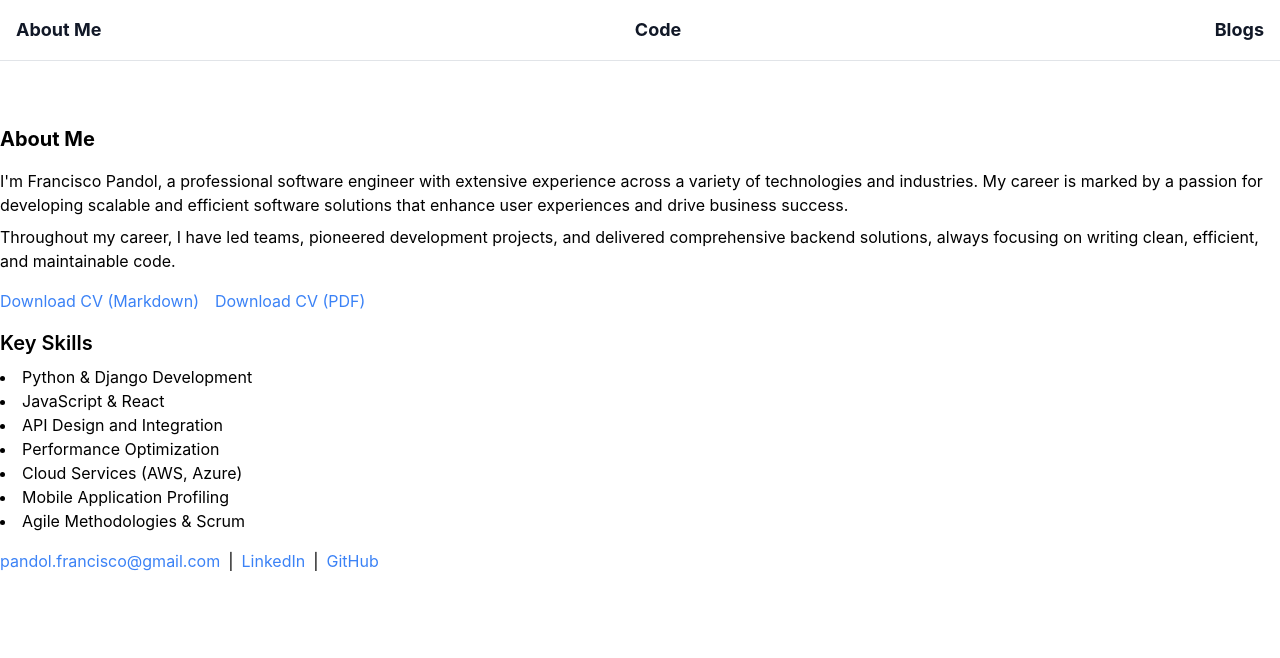
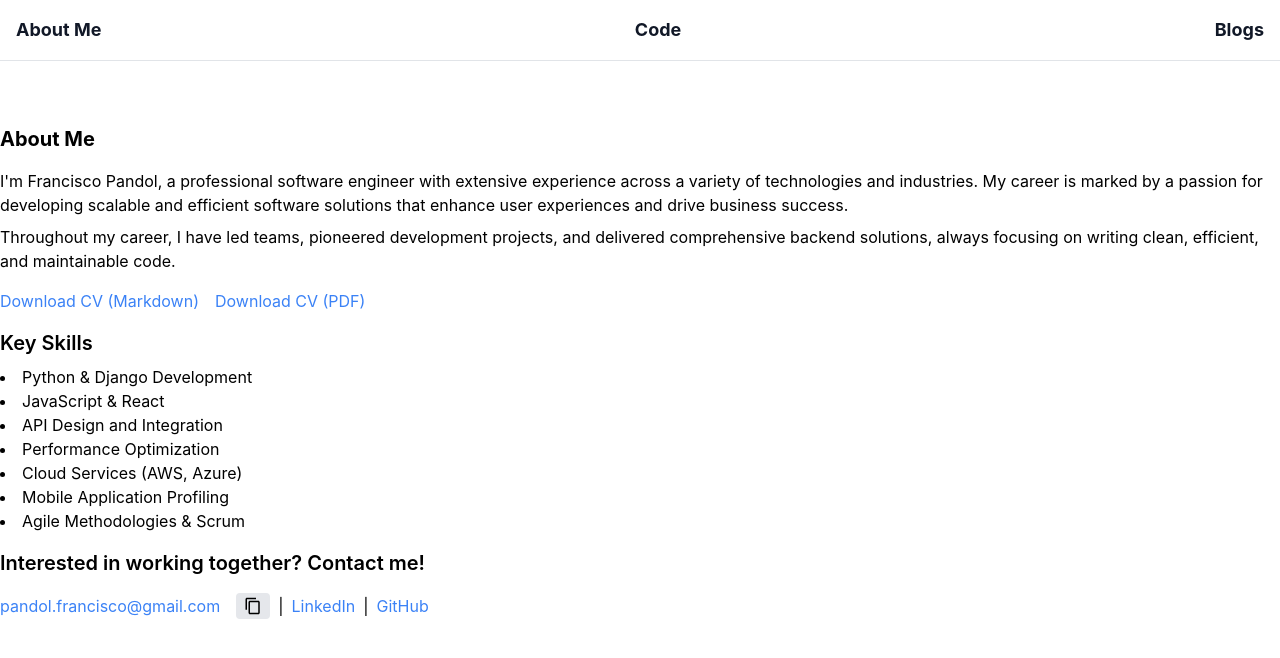
Before and after one commit to franpandol/franpandol.github.io, a React (Create React App) app: page / in a window 1280 px wide. Shown: the top 658 px of the page. Built offline with nearby package versions, Linux system fonts and the light colour scheme; no server answers.

Commit message:
Add icon to copy the email. Improve design in project list

```diff
--- a/package.json
+++ b/package.json
@@ -10,6 +10,7 @@
     "posthog-js": "^1.119.0",
     "react": "^18.2.0",
     "react-dom": "^18.2.0",
+    "react-icons": "^5.0.1",
     "react-router-dom": "^6.22.3",
     "react-scripts": "5.0.1",
     "web-vitals": "^2.1.4"
--- a/src/components/About.js
+++ b/src/components/About.js
@@ -1,20 +1,34 @@
-import React from 'react';
-import { usePostHog } from 'posthog-js/react'
-
+import React, { useState } from 'react';
+import { usePostHog } from 'posthog-js/react';
+import { MdContentCopy } from 'react-icons/md'; // Import the copy icon
 
 const About = () => {
     const posthog = usePostHog();
+    const [copySuccess, setCopySuccess] = useState('');
 
     const handleDownloadClick = (format) => {
         posthog.capture('download_cv', { format });
     };
+
+    const handleContactClick = () => {
+        posthog.capture('contact_me_clicked');
+    };
+
+    const copyToClipboard = (e) => {
+        navigator.clipboard.writeText('pandol.francisco@gmail.com').then(() => {
+            setCopySuccess('Email copied!');
+            setTimeout(() => setCopySuccess(''), 2000); // Remove the success message after 2 seconds
+        }, (err) => {
+            setCopySuccess('Failed to copy!');
+        });
+    };
+
   return (
     <div className="container mx-auto mt-8">
 
       <h2 className="text-xl font-bold mb-4">About Me</h2>
       <p className="mb-2">I'm Francisco Pandol, a professional software engineer with extensive experience across a variety of technologies and industries. My career is marked by a passion for developing scalable and efficient software solutions that enhance user experiences and drive business success.</p>
       <p className="mb-2">Throughout my career, I have led teams, pioneered development projects, and delivered comprehensive backend solutions, always focusing on writing clean, efficient, and maintainable code.</p>
-
 
     {/* CV Download Links */}
     <div className="flex mt-4">
@@ -37,14 +51,22 @@ const About = () => {
         <li>Mobile Application Profiling</li>
         <li>Agile Methodologies & Scrum</li>
       </ul>
+      <h3 className="text-xl font-semibold mt-4 mb-2">Interested in working together? Contact me!</h3>
 
-      <div className="mt-4">
-        <a href="mailto:pandol.francisco@gmail.com" className="text-blue-500 hover:underline">pandol.francisco@gmail.com</a>
+      <div className="mt-4 flex items-center">
+            <a href="mailto:pandol.francisco@gmail.com" className="text-blue-500 hover:underline" onClick={handleContactClick}>
+                pandol.francisco@gmail.com
+            </a>
+            <button onClick={copyToClipboard} className="ml-4 bg-gray-200 hover:bg-gray-300 rounded px-2 py-1 flex items-center">
+                <MdContentCopy className="text-lg" /> {/* Icon displayed here */}
+            </button>
+            {copySuccess && <span className="ml-4 text-green-500">{copySuccess}</span>}
             <span className="mx-2">|</span>
         <a href="https://www.linkedin.com/in/franciscopandol/en/" className="text-blue-500 hover:underline" target="_blank" rel="noopener noreferrer">LinkedIn</a>
         <span className="mx-2">|</span>
         <a href="https://github.com/franpandol" className="text-blue-500 hover:underline" target="_blank" rel="noopener noreferrer">GitHub</a>
         </div>
+
     </div>
 
   );
--- a/src/components/ProjectCard.js
+++ b/src/components/ProjectCard.js
@@ -4,7 +4,9 @@ const ProjectCard = ({ project }) => {
   return (
 
     <div className="bg-white p-4 rounded border border-gray-200 shadow-sm">
-      <h3 className="text-lg text-blue-600 font-semibold">{project.name}</h3>
+
+
+      <h3 className="text-lg text-blue-600 font-semibold"><a href={project.repoUrl} className="text-blue-600 hover:underline mr-4" target="_blank" rel="noopener noreferrer">{project.name}</a></h3>
       <p className="text-gray-700 mt-2">{project.longDescription}</p>
       <div className="flex justify-between items-center text-sm text-gray-600 mt-3">
         <span className="bg-blue-100 text-blue-600 px-2 py-1 rounded">{project.language}</span>
--- a/src/components/ProjectList.js
+++ b/src/components/ProjectList.js
@@ -10,7 +10,7 @@ const projects = [
       language: 'Javascript',
       lastUpdate: '2021-10-13',
       repoUrl: 'https://github.com/franpandol/franpandol.github.io', // Add the repo URL if this project is in a repository
-      demoUrl: 'franpandol.github.io', // Add a demo URL if available
+      demoUrl: 'https://franpandol.github.io', // Add a demo URL if available
       tags: ['React', 'TailwindCSS'],
     },
     {
@@ -127,7 +127,7 @@ const ProjectList = () => {
       {Object.keys(projectsByLanguage).map((language) => (
         <div key={language}>
 
-          <h2 className="text-xl font-bold mb-4 mt-4">{language} Projects</h2>
+          <h2 className="text-xl font-bold mb-4 mt-6">{language} Projects</h2>
 
             <div className="grid grid-cols-3 gap-4">
                 {projectsByLanguage[language].map((project) => (
```
Also changed, not shown: 1 other file (tests, documents, lock files or other folders). Lines whose indentation alone changed are shown as unchanged.
